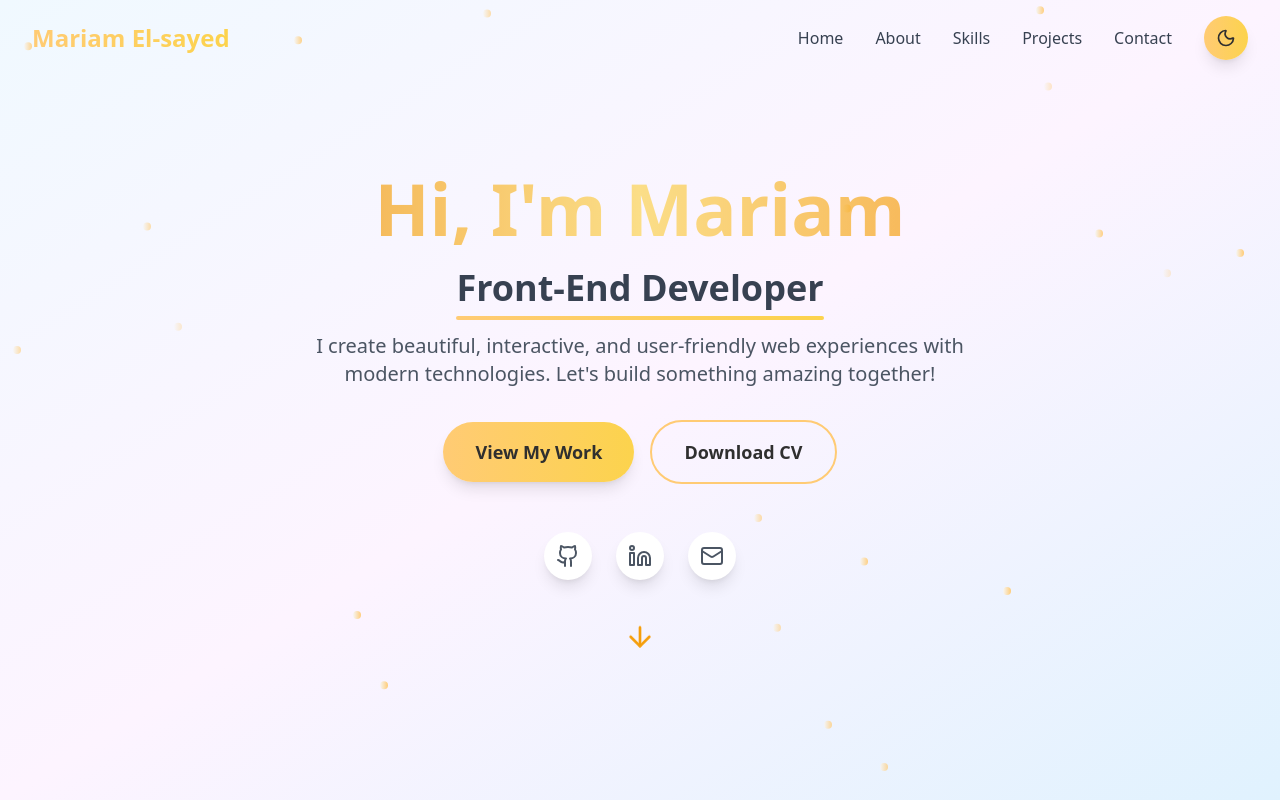
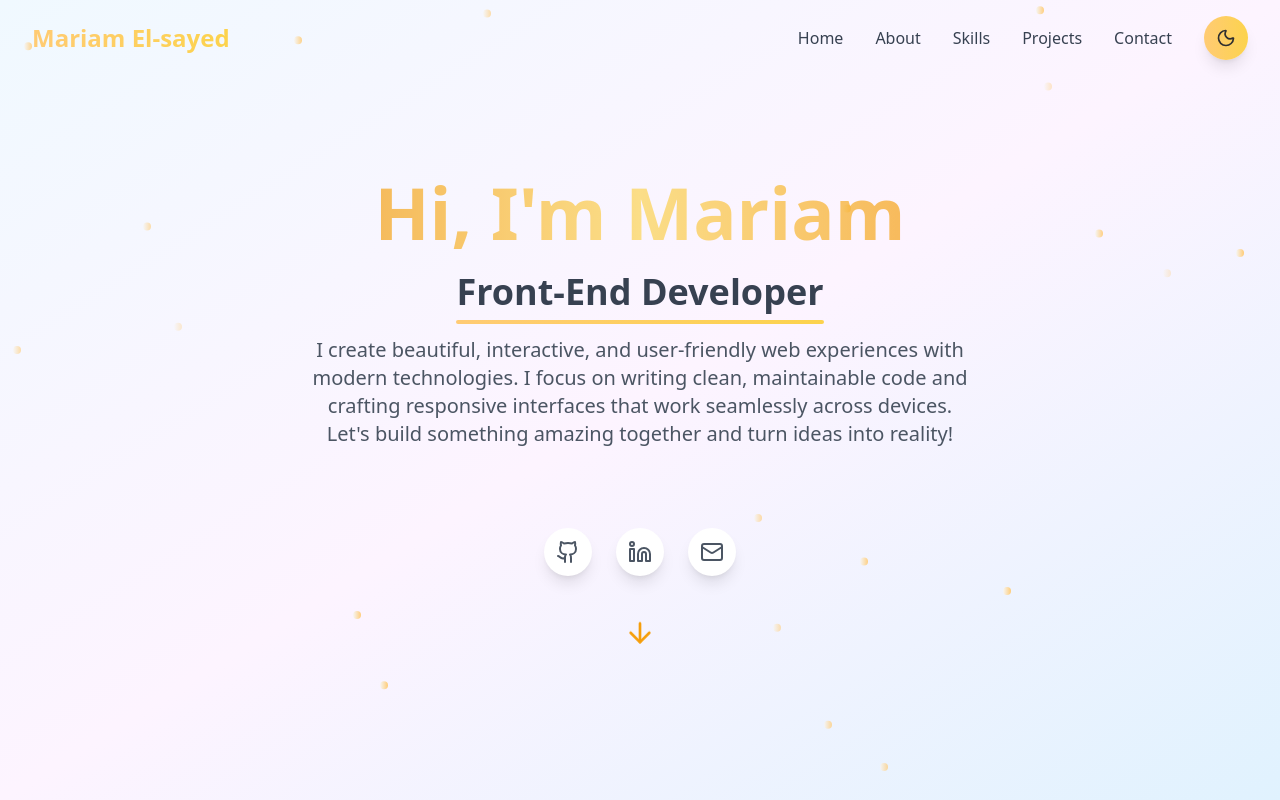
Before and after one commit to mariamelsayed12/My-portflio, a React (Vite) app: page / in a window 1280 px wide. Shown: the top 800 px of the page. Built offline with nearby package versions, Linux system fonts and the light colour scheme.

Commit message:
Edit Hero Section

```diff
--- a/src/components/Hero.tsx
+++ b/src/components/Hero.tsx
@@ -73,7 +73,6 @@ export const Hero = () => {
             />
           </div> */}
         </motion.div>
-
         <motion.h1
           className="text-5xl sm:text-6xl lg:text-7xl font-bold mb-6"
           variants={itemVariants}
@@ -82,7 +81,6 @@ export const Hero = () => {
             Hi, I'm Mariam
           </span>
         </motion.h1>
-
         <motion.h2
           className="text-2xl sm:text-3xl lg:text-4xl font-semibold mb-6 text-gray-700 dark:text-gray-300"
           variants={itemVariants}
@@ -97,20 +95,20 @@ export const Hero = () => {
             />
           </span>
         </motion.h2>
-
         <motion.p
           className="text-lg sm:text-xl text-gray-600 dark:text-gray-400 mb-8 max-w-2xl mx-auto leading-relaxed"
           variants={itemVariants}
         >
-          I create beautiful, interactive, and user-friendly web experiences with modern technologies.
-          Let's build something amazing together!
+           I create beautiful, interactive, and user-friendly web experiences with modern technologies.
+  I focus on writing clean, maintainable code and crafting responsive interfaces that work seamlessly across devices.
+  Let&apos;s build something amazing together and turn ideas into reality!
         </motion.p>
 
         <motion.div
           className="flex flex-col sm:flex-row gap-4 justify-center items-center mb-12"
           variants={itemVariants}
         >
-          <motion.button
+          {/* <motion.button
             className="px-8 py-4 bg-gradient-to-r from-[#ffcb74] to-amber-300 dark:from-[#ffcb74] dark:to-[#f6f6f6]  text-[#2f2f2f] rounded-full font-semibold text-lg shadow-lg hover:shadow-xl transition-all duration-300"
             whileHover={{ scale: 1.05, y: -2 }}
             whileTap={{ scale: 0.95 }}
@@ -124,9 +122,8 @@ export const Hero = () => {
             whileTap={{ scale: 0.95 }}
           >
             Download CV
-          </motion.button>
+          </motion.button> */}
         </motion.div>
-
         <motion.div
           className="flex justify-center space-x-6 mb-12"
           variants={itemVariants}
```
